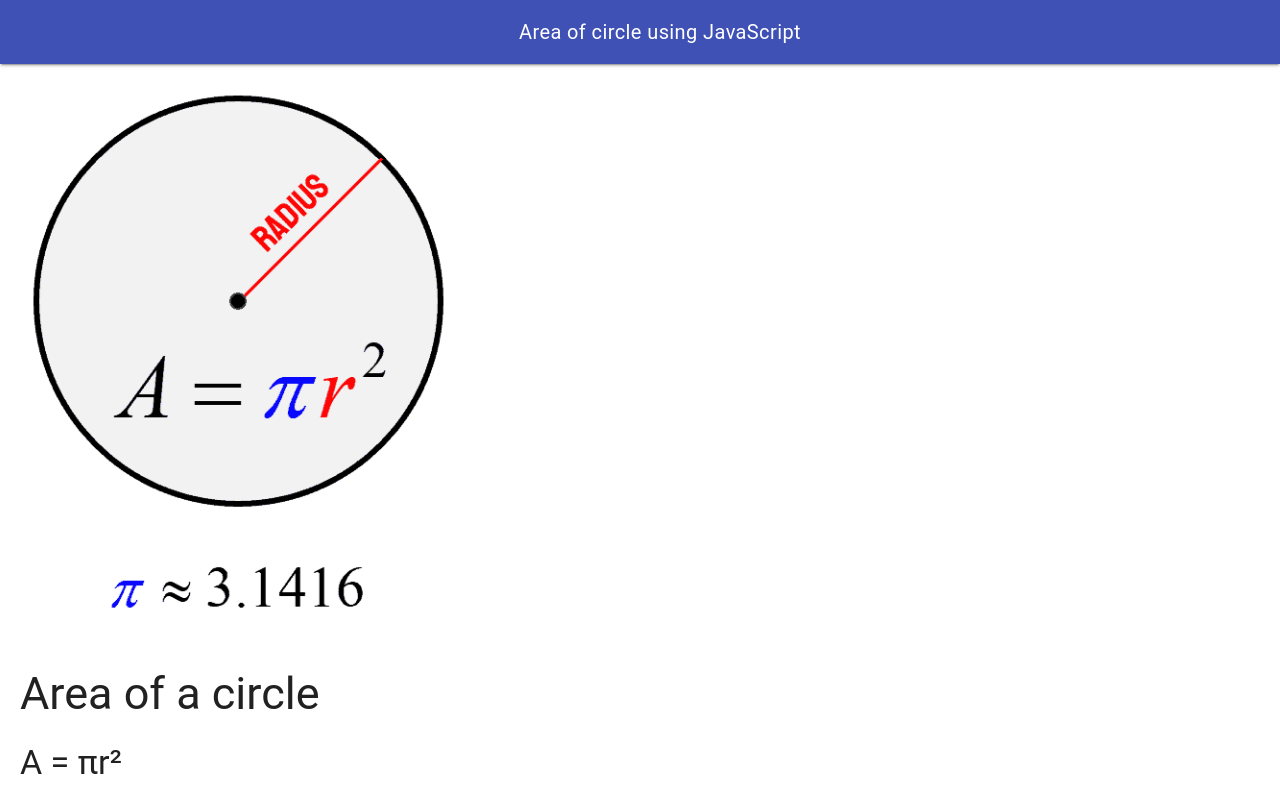
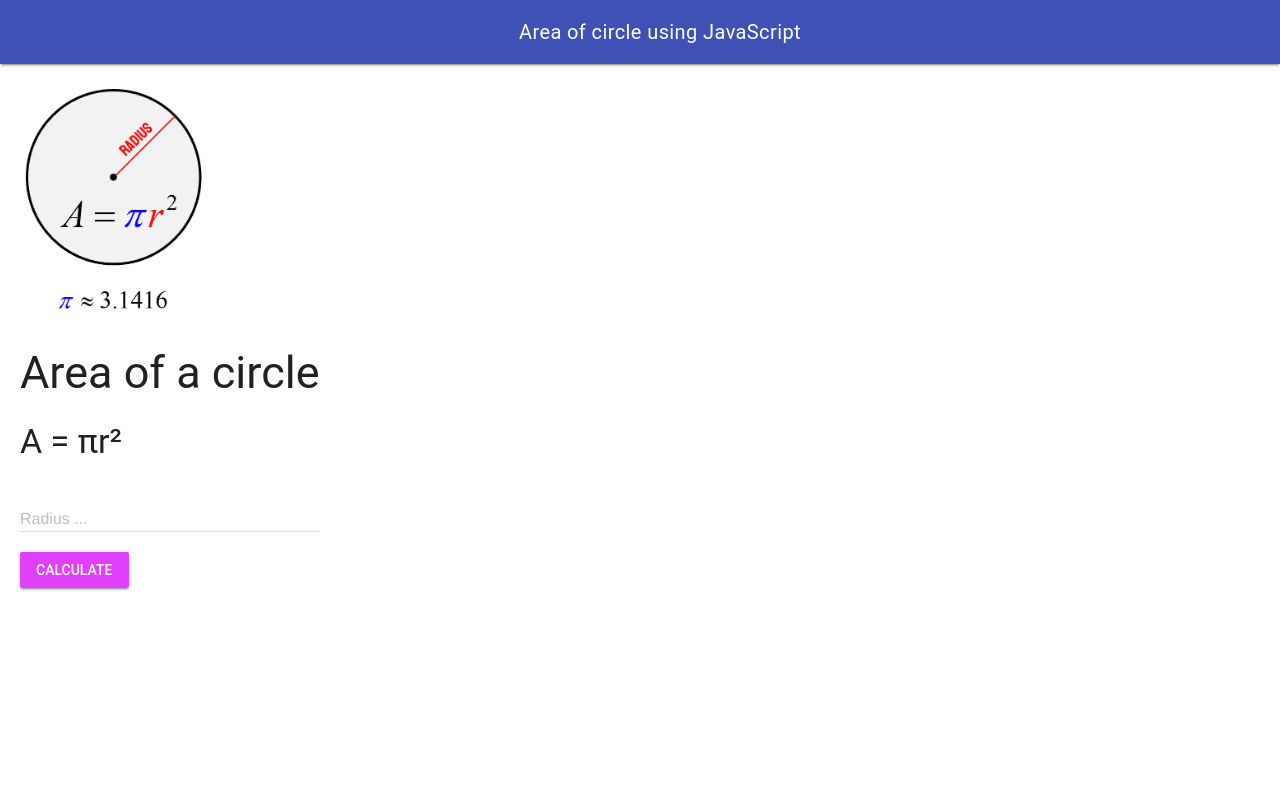
Before and after one commit to Justin-Lavoie16/Assignment-2, a plain HTML site: page index.html in a window 1280 px wide. Drawn offline with nearby package versions, Linux system fonts and the light colour scheme.

Commit message:
new things

```diff
--- a/index.html
+++ b/index.html
@@ -34,7 +34,7 @@
         <img
           src="./img/area-of-circle-formula.png"
           alt="circle"
-          width="35%"
+          width="15%"
           height="auto"
         />
         <h2>Area of a circle</h2>
```
